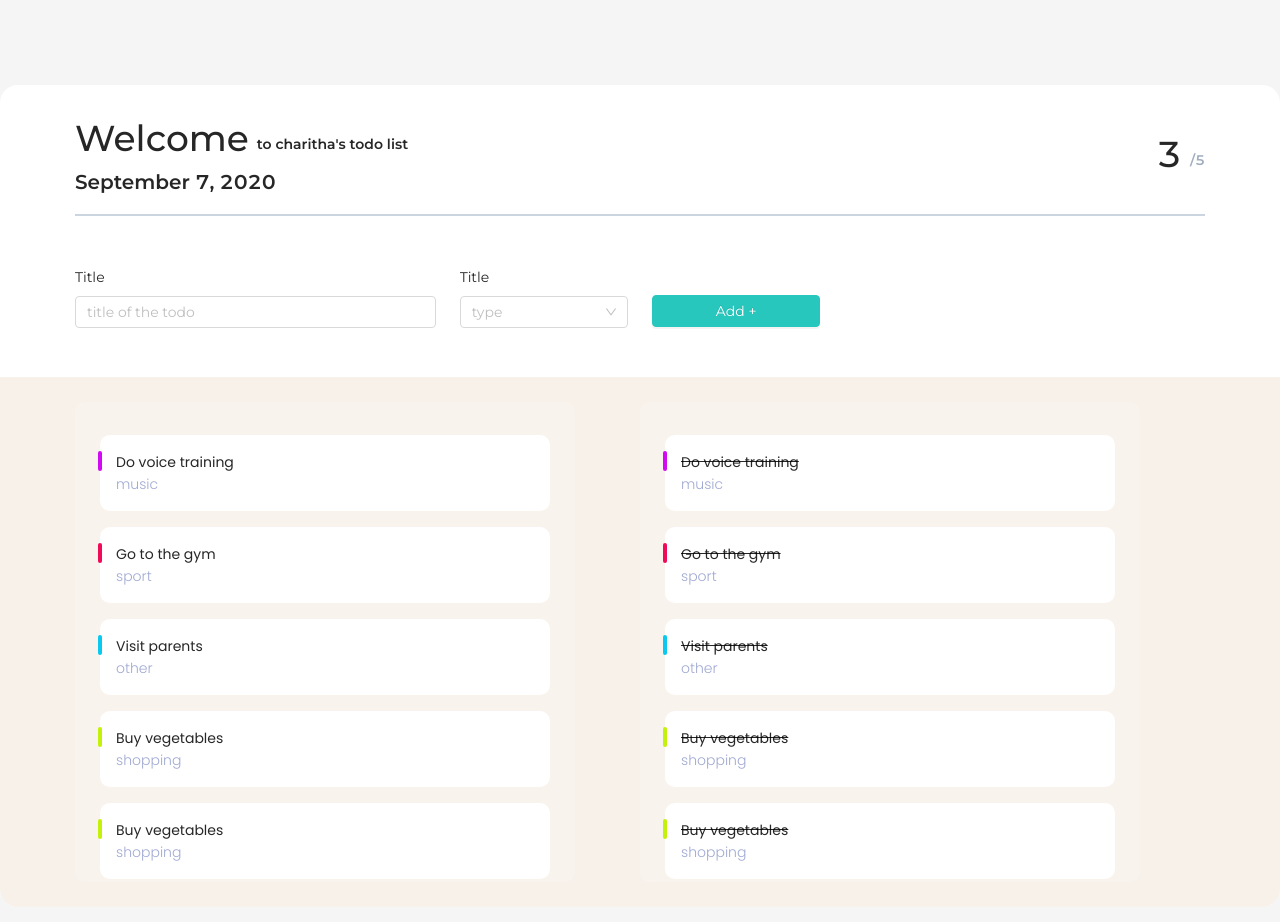
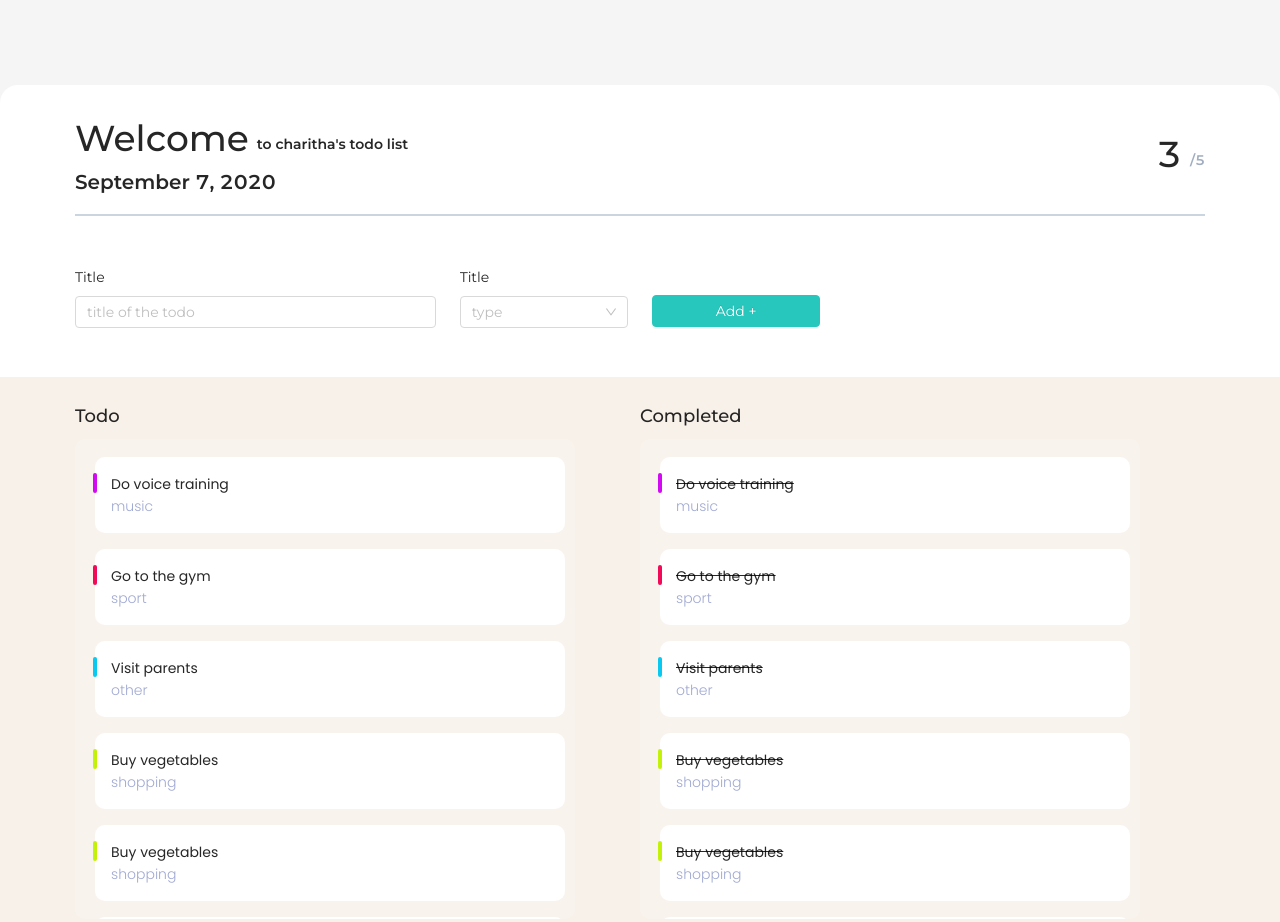
Before and after one commit to charitha95/react-todo-app, a React (Create React App) app: page / in a window 1280 px wide. Shown: the top 922 px of the page. Built offline with nearby package versions, Linux system fonts and the light colour scheme.

Commit message:
feat(main): add main organism with style

```diff
--- a/src/classification/molecules/List/style.module.scss
+++ b/src/classification/molecules/List/style.module.scss
@@ -4,7 +4,7 @@
   overflow: hidden;
   list-style: none;
   flex-direction: column;
-  padding: 25px;
+  padding: 10px 10px 10px 20px;
   background: rgba(255, 255, 255, 0.2);
   border-radius: 10px;
   max-width: 500px;
--- a/src/classification/organisms/Main/index.tsx
+++ b/src/classification/organisms/Main/index.tsx
@@ -27,6 +27,7 @@ export const Main: FC<props> = () => {
   return (
     <Row>
       <Col xs={24} xl={12}>
+        <h2 className="text-lg">Todo</h2>
         <List classes="h-78 overflow-auto">
           {list.map((item, i) => (
             <ListItem
@@ -54,6 +55,7 @@ export const Main: FC<props> = () => {
         </List>
       </Col>
       <Col xs={24} xl={12}>
+        <h2 className="text-lg">Completed</h2>
         <List classes="h-78 overflow-auto">
           {list.map((item, i) => (
             <ListItem
--- a/src/style.scss
+++ b/src/style.scss
@@ -23,3 +23,31 @@
 body {
   background-color: #f5f5f5;
 }
+
+/* width */
+::-webkit-scrollbar {
+  width: 20px;
+}
+
+/* Track */
+::-webkit-scrollbar-track {
+  box-shadow: inset 0 0 14px 14px transparent;
+  border: solid 4px transparent;
+}
+
+/* Handle */
+::-webkit-scrollbar-thumb {
+  // background: rgba(182, 180, 180, 0.295);
+  // border-radius: 10px;
+  box-shadow: inset 0 0 10px 10px rgba(182, 180, 180, 0.295);
+  border: solid 7px transparent;
+  border-radius: 14px;
+}
+
+/* Handle on hover */
+::-webkit-scrollbar-thumb:hover {
+  box-shadow: inset 0 0 10px 10px rgba(182, 180, 180, 0.596);
+  border: solid 7px transparent;
+  border-radius: 14px;
+  cursor: pointer;
+}
```
